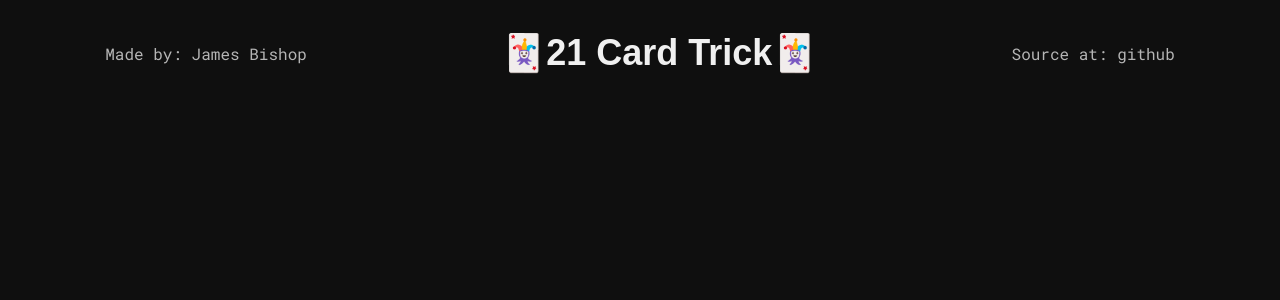
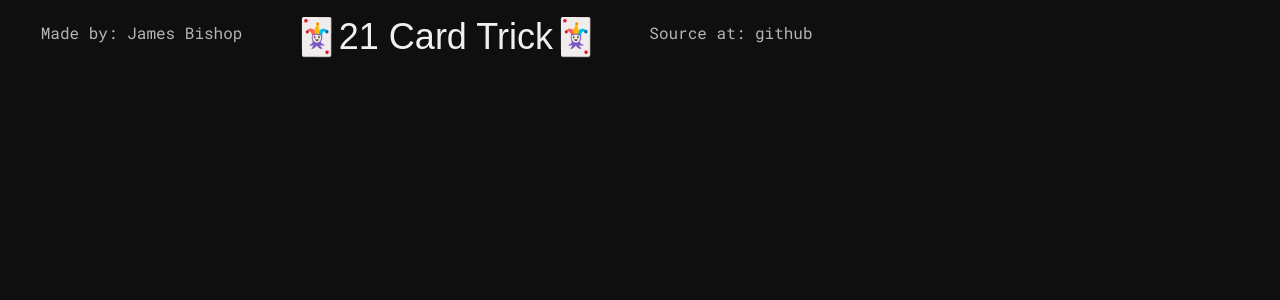
Before and after one commit to nicolas-salazar/pairs-game, a React (Create React App) app: page / in a window 1280 px wide. Shown: the top 300 px of the page. Built offline with nearby package versions, Linux system fonts and the light colour scheme; a web font is replaced by a local one.

Commit message:
Se configuran los estilos de reactstrap

```diff
--- a/package.json
+++ b/package.json
@@ -6,6 +6,7 @@
     "@testing-library/jest-dom": "^4.2.4",
     "@testing-library/react": "^9.5.0",
     "@testing-library/user-event": "^7.2.1",
+    "bootstrap": "^4.4.1",
     "rc-tween-one": "^2.6.8",
     "react": "^16.13.1",
     "react-dom": "^16.13.1",
--- a/src/App.js
+++ b/src/App.js
@@ -5,7 +5,9 @@ import GameScreen from './views/GameScreen';
 
 function App() {
   return (
-    <GameScreen />
+    <div className="app">
+      <GameScreen />
+    </div>
   );
 }
 
--- a/src/App.css
+++ b/src/assets/App.css
@@ -87,6 +87,12 @@ a:hover {
 .aTitle:hover {
   text-decoration: none;
 }
+
+.app {
+  background-color: #0f0f0f;
+  padding: 15px;
+}
+
 /*
 font-family: 'Roboto Mono', monospace;
 font-family: 'Notable', sans-serif;
--- a/src/index.js
+++ b/src/index.js
@@ -4,7 +4,8 @@ import * as serviceWorker from './serviceWorker';
 import App from './App';
 
 //Estilos base:
-import "./App.css";
+import 'bootstrap/dist/css/bootstrap.min.css';
+import "./assets/App.css";
 
 ReactDOM.render(
   <React.StrictMode>
--- a/src/views/GameScreen.jsx
+++ b/src/views/GameScreen.jsx
@@ -1,9 +1,14 @@
 import React from 'react';
+
+import { Row, Col } from 'reactstrap';
 
 class GameScreen extends React.Component {
 
     render() {
         return (
+
+            <Row>
+                <Col md="8">
                     <div className="Header">
                         <div className="HeaderText">
                             <p className="pHeader">
@@ -26,6 +31,9 @@ class GameScreen extends React.Component {
                             </p>
                         </div>
                     </div>
+                </Col>
+            </Row>
+
         );
     }
 }
```
Also changed, not shown: 1 other file (tests, documents, lock files or other folders). Lines whose indentation alone changed are shown as unchanged.
